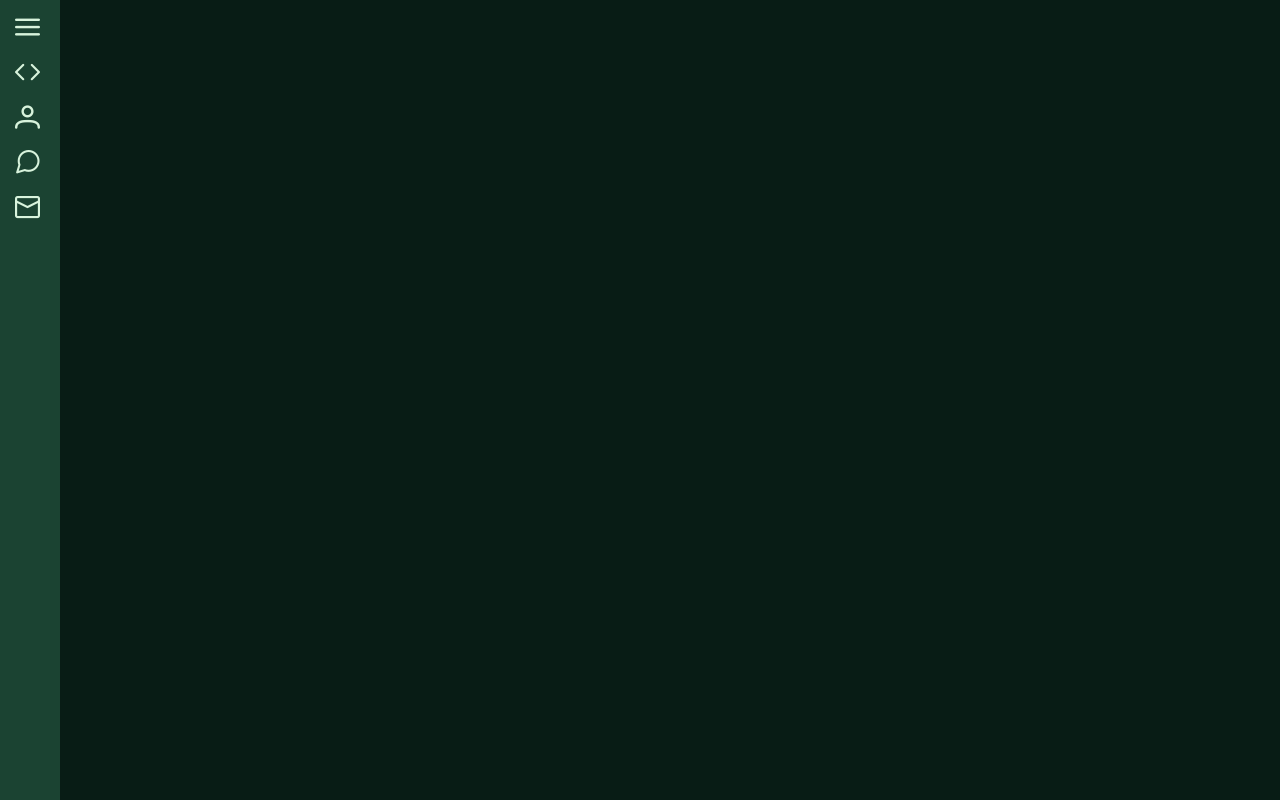
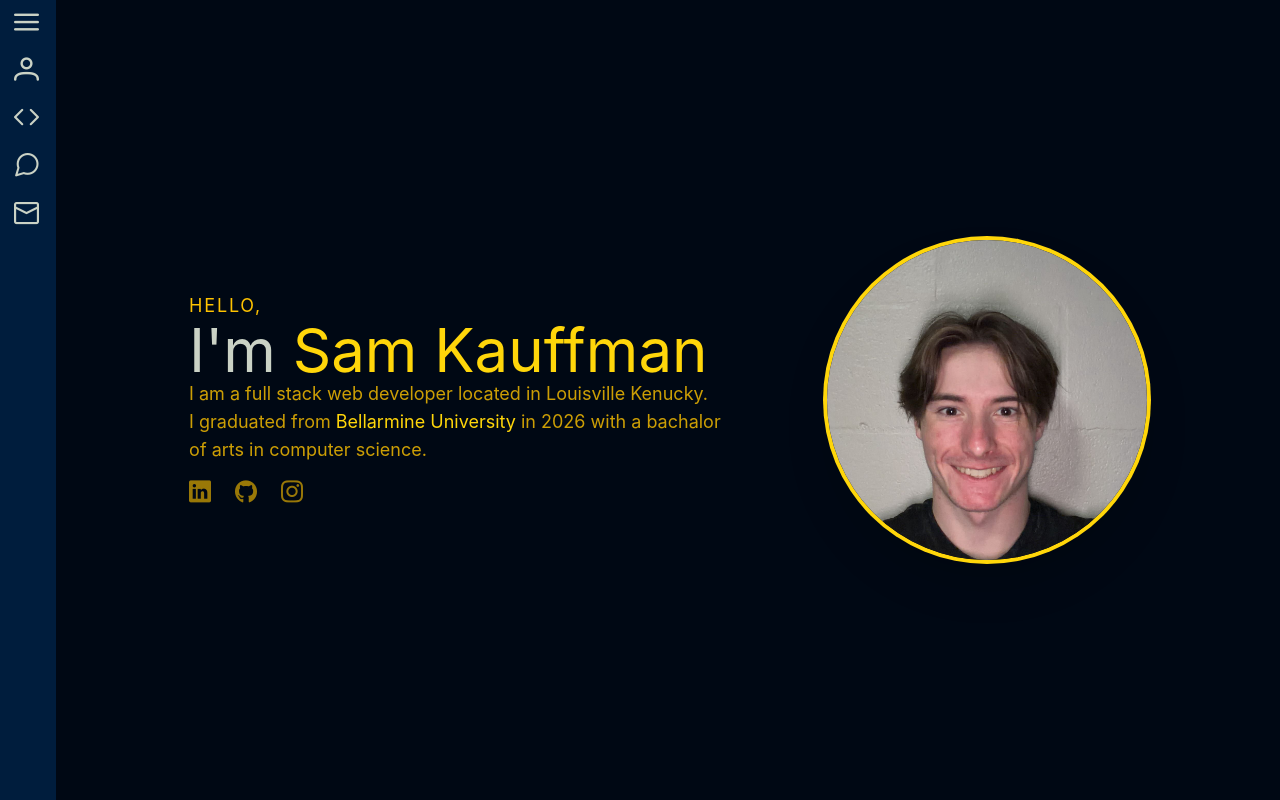
Before and after one commit to Samueljkauff/my-portfolio, a Vue app: page / in a window 1280 px wide. Shown: the top 800 px of the page. Built offline with nearby package versions, Linux system fonts and the light colour scheme.

Commit message:
Basic hero section done

```diff
--- a/src/App.vue
+++ b/src/App.vue
@@ -1,13 +1,19 @@
 <template>
-  <HeroSection />
+  <div class="flex h-screen overflow-hidden">
+    <NavigationBar />
+    <main class="flex-1 overflow-y-auto">
+      <HeroSection />
+    </main>
+  </div>
 </template>
 
 <script lang="ts">
 import HeroSection from './components/HeroSection.vue';
+import NavigationBar from './components/NavigationBar.vue';
 
 
 export default {
-  components: { HeroSection },
+  components: { HeroSection, NavigationBar },
   data() {
     return {
     }
--- a/src/assets/main.css
+++ b/src/assets/main.css
@@ -2,5 +2,5 @@
 @import 'tailwindcss';
 
 body {
-  background-color: #081c15;
+  background-color: #000814;
 }
--- a/src/components/HeroSection.vue
+++ b/src/components/HeroSection.vue
@@ -1,31 +1,60 @@
 <template>
-  <NavigationBar/>
-  <div class="flex flex-col-2 items-center gap-12">
-    <div class="items-center">
-      <h1 class="text-5xl font-bold">Hello, I'm Sam Kauffman</h1>
-      <h2 class="text-xl mt-2">Computer Science | Full Stack</h2>
-      <p class="text-lg mt-2">
-        <a href="https://www.bellarmine.edu/">Bellarmine University</a> 2026 Graduate
+  <div class="flex items-center justify-around h-screen px-20">
+    <div class="flex flex-col">
+      <p class="text-[#ffc300] text-lg tracking-widest uppercase">Hello,</p>
+      <h1 class="text-6xl font-bold text-[#cad2c5]">
+        I'm <span class="text-[#ffd60a]">Sam Kauffman</span>
+      </h1>
+      <p class="text-lg text-[#ffc300]/80">
+        I am a full stack web developer located in Louisville Kenucky. <br> I graduated from
+        <a
+          href="https://www.bellarmine.edu/"
+          class="text-[#ffd60a] hover:text-[#cad2c5] transition-colors duration-200"
+          >Bellarmine University</a
+        >
+        in 2026 with a bachalor <br> of arts in computer science.
       </p>
+      <div class="flex gap-6 pt-4">
+        <a href="https://www.linkedin.com/in/sam-kauffman-0354b6271/" target="_blank">
+          <i class="pi pi-linkedin social-icon"></i>
+        </a>
+        <a href="https://github.com/Samueljkauff">
+          <i class="pi pi-github social-icon"></i>
+        </a>
+        <a href="https://www.instagram.com/s4mu31k/?hl=en">
+          <i class="pi pi-instagram social-icon"></i>
+        </a>
+      </div>
     </div>
-    <div class="flex justify-center items-center">
-      <img class="max-w-sm w-full h-auto" src="../images/headshot.png" />
+    <div class="rounded-full overflow-hidden w-80 h-80 ring-4 ring-[#ffd60a] shadow-2xl">
+      <img class="w-full h-full object-cover" src="../images/headshot.JPG" />
     </div>
   </div>
 </template>
 
 <script lang="ts">
-import NavigationBar from './NavigationBar.vue';
-
+import 'primeicons/primeicons.css'
 
 export default {
   data() {
-    return {
-
-    }
+    return {}
   },
-  components: {
-    NavigationBar
-  }
 }
 </script>
+
+<style>
+.social-icon {
+  font-size: 22px;
+  color: #ffc300;
+  opacity: 0.6;
+  cursor: pointer;
+  transition:
+    opacity 0.2s ease,
+    transform 0.2s ease;
+}
+
+.social-icon:hover {
+  opacity: 1;
+  transform: translateY(-3px);
+}
+</style>
--- a/src/components/NavigationBar.vue
+++ b/src/components/NavigationBar.vue
@@ -1,19 +1,23 @@
 <template>
-    <div :class="['flex flex-col justify-start h-screen bg-[#1b4332]', isOpen ? 'w-45 items-start' : 'w-15 items-start']">
-        <div>
-            <i @click="onExpandClick" :class="isOpen ? 'pi pi-arrow-left icon justify-end' : 'pi pi-bars icon'"></i>
+    <div :class="['sidebar flex flex-col justify-start h-screen bg-[#001d3d] items-center', isOpen ? 'w-45 items-start' : 'w-14']">
+        <div @click="onExpandClick" class="nav-item">
+            <i :class="isOpen ? 'pi pi-arrow-left icon' : 'pi pi-bars icon'"></i>
         </div>
-        <div>
-            <i class="pi pi-code icon"> <p v-if="isOpen" class="inline text"> Projects</p></i>
+        <div class="nav-item">
+            <i class="pi pi-user icon"></i>
+            <p :class="['label text-lg', isOpen ? 'label-enter' : 'label-exit']">About</p>
         </div>
-        <div>
-            <i class="pi pi-user icon"><p v-if="isOpen" class="inline text"> About</p></i>
+        <div class="nav-item">
+            <i class="pi pi-code icon"></i>
+            <p :class="['label text-lg', isOpen ? 'label-enter' : 'label-exit']">Projects</p>
         </div>
-        <div>
-            <i class="pi pi-comment icon"><p v-if="isOpen" class="inline text"> Comment</p></i>
+        <div class="nav-item">
+            <i class="pi pi-comment icon"></i>
+            <p :class="['label text-lg', isOpen ? 'label-enter' : 'label-exit']">Comment</p>
         </div>
-        <div>
-            <i class="pi pi-envelope icon"><p v-if="isOpen" class="inline text"> Message</p></i>
+        <div class="nav-item">
+            <i class="pi pi-envelope icon"></i>
+            <p :class="['label text-lg', isOpen ? 'label-enter' : 'label-exit']">Message</p>
         </div>
     </div>
 </template>
@@ -33,19 +37,58 @@ export default {
         },
     }
 }
-
 </script>
 
 <style>
+    .sidebar {
+        transition: width 0.3s ease;
+        overflow: hidden;
+    }
+
     .icon {
         font-size: 25px;
-        margin-top: 15px;
-        color: #d8f3dc;
-        margin-left: 15px;
-        margin-right: 4px;
+        color: #cad2c5;
+        flex-shrink: 0;
+        width: 25px;
+        text-align: center;
+        cursor: pointer;
     }
 
-    .text {
-        margin-right: 2px;
+    .nav-item {
+        display: flex;
+        align-items: center;
+        padding: 10px 14px;
+        gap: 12px;
+        width: 100%;
+        transition: background 0.2s ease;
+        border-radius: 6px;
+    }
+
+    .nav-item:hover {
+        background: linear-gradient(to right, #52796f55, transparent);
+        cursor: pointer;
+    }
+
+    .label {
+        color: #cad2c5;
+        white-space: nowrap;
+    }
+
+    .label-enter {
+        animation: fadeIn 0.2s ease 0.15s both;
+    }
+
+    .label-exit {
+        animation: fadeOut 0.15s ease both;
+    }
+
+    @keyframes fadeIn {
+        from { opacity: 0; transform: translateX(-6px); }
+        to   { opacity: 1; transform: translateX(0); }
+    }
+
+    @keyframes fadeOut {
+        from { opacity: 1; transform: translateX(0); }
+        to   { opacity: 0; transform: translateX(-6px); }
     }
 </style>
```
Also changed, not shown: src/images/headshot.JPG (added), src/images/headshot.png (deleted).
